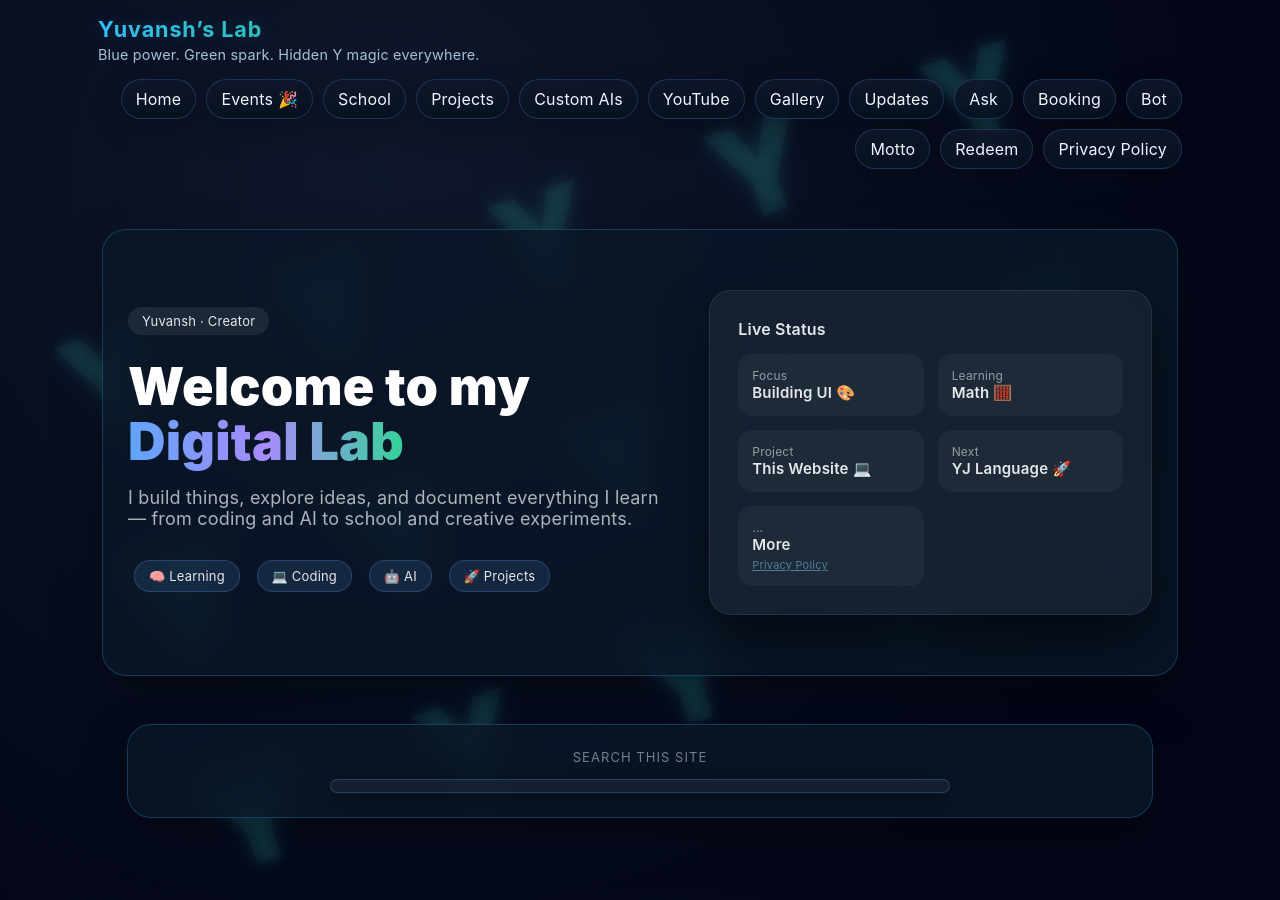
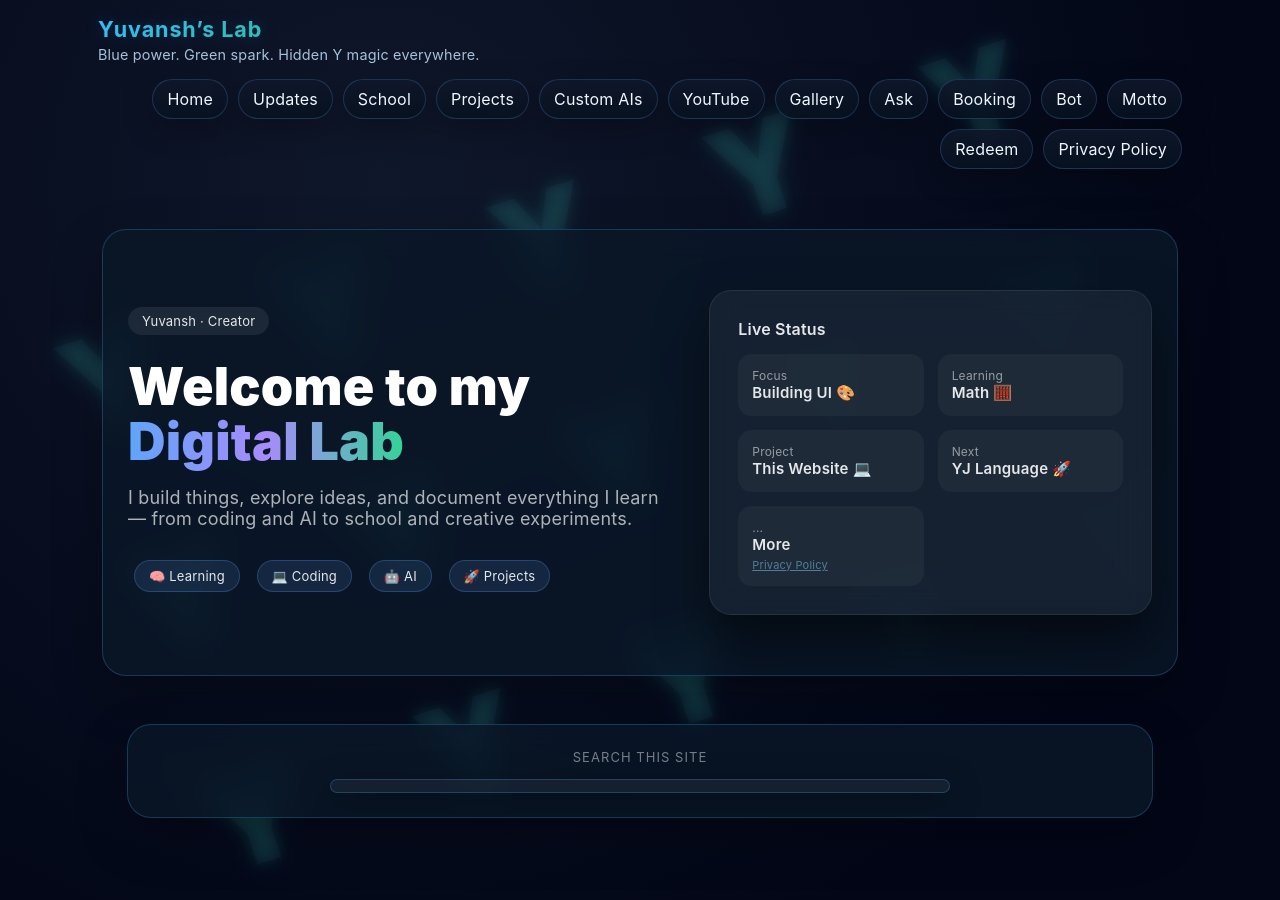
Before and after one commit to varunjain79/yuvansh.github.io, a Jekyll site: the page built from index.md, in a window 1280 px wide. Built offline with Jekyll 4.4.1, drawn with Linux system fonts in a browser that asks for light colours.

Commit message:
Replace Events navigation with Updates

```diff
--- a/_layouts/default.html
+++ b/_layouts/default.html
@@ -153,13 +153,12 @@
 
     <nav>
       <a class="nav-link" href="/">Home</a>
-      <a class="nav-link" href="/events/">Events 🎉</a>
+      <a class="nav-link" href="/updates/">Updates</a>
       <a class="nav-link" href="/school/">School</a>
       <a class="nav-link" href="/projects/">Projects</a>
       <a class="nav-link" href="/ai/">Custom AIs</a>
       <a class="nav-link" href="/youtube/">YouTube</a>
       <a class="nav-link" href="/gallery/">Gallery</a>
-      <a class="nav-link" href="/updates/">Updates</a>
       <a class="nav-link" href="/ask/">Ask</a>
       <a class="nav-link" href="/booking/">Booking</a>
       <a class="nav-link" href="/bot/">Bot</a>
```
